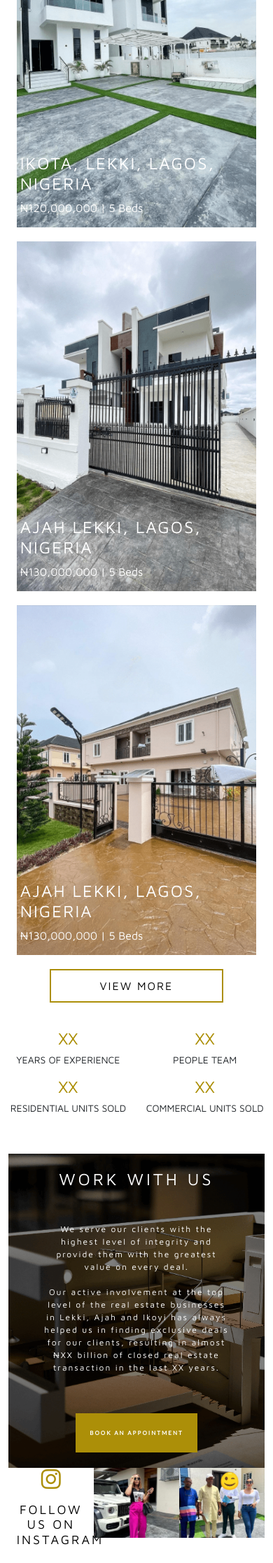
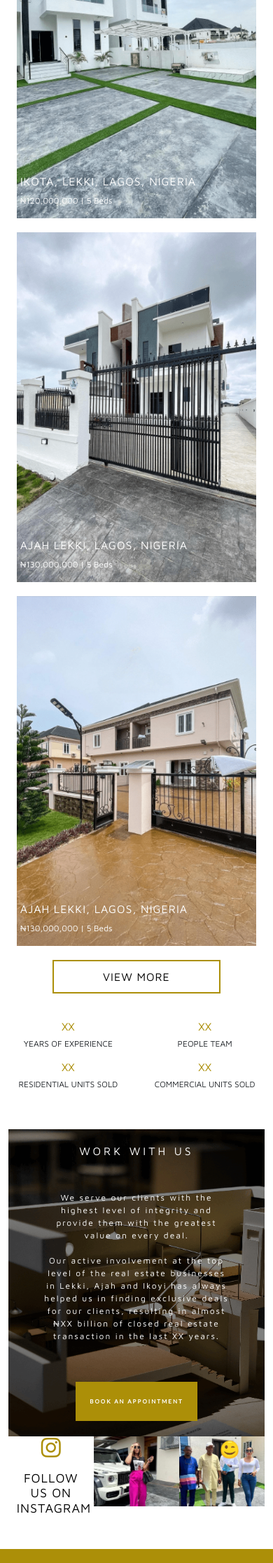
Before and after one commit to jubakare/LAI, a Flask app: page / in a window 390 px wide. Shown: the part 3400-5634 px from the top of the page at 70% size. Run offline with Flask 2, Linux system fonts and the light colour scheme; some libraries are stand-ins or nearby versions.

Commit message:
Changing sizes on phone screen

```diff
--- a/static/styles.css
+++ b/static/styles.css
@@ -598,8 +598,17 @@ nav {
 
 
 
+        body {
+                padding-top: 60px;
+        }
+        nav {
+                height: 60px;
+        }
 
-
+        nav img{
+                height: 75%;
+                width: 75%;
+        }
 
 
         #header {
@@ -618,7 +627,7 @@ nav {
 
         #bridget .col-lg-6 h3, #press h2, #media-text h2, #fl-h2 {
                 letter-spacing: 1.5 !important;
-                font-size: 16px !important;
+                font-size: 20px !important;
         }
 
         #bridget p, #press-quote p, #media-text p, #cta p{
@@ -628,11 +637,15 @@ nav {
         #section-2 #bridget img {
                 min-width: 300px;
                 width: 100%;
-                height: 250px;
+                height: 200px;
         }
 
-        #section-2 #bridget button {
-                margin-bottom: 35px;
+        #section-2 #bridget button, #featured-listings button {
+                background-color: rgba(0,0,0,0);
+                padding: 10px 25px;
+                border: 2px solid #AC8F08;
+                letter-spacing: 1px;
+                font-size: 16px
         }
 
         #section-2 #press section {
@@ -677,17 +690,43 @@ nav {
                 margin-right: 10px;
         }
 
+        .fl-div h2 {
+                letter-spacing: 1px;
+                font-size: 1rem;
+        }
+
+        .fl-div p {
+                font-size: 12px;
+        }
+
+        #stats h2 {
+                font-size: 1rem;
+        }
+
+        #stats p {
+                font-size: 12px;
+        }
+
         #cta {
                 padding: 6% 14%;
         }
 
         #cta h2 {
                 letter-spacing: 4px;
-                font-size: 1.5rem;
+                font-size: 1rem;
+        }
+
+        #img-slide-cta h3 {
+                letter-spacing: 1px;
+                font-size: 16pxrem;
         }
 
 
         #img-slide .img-slide-img {
                 height: 100px;
         }
+
+        footer p {
+                font-size: 12px;
+        }
 }
```
